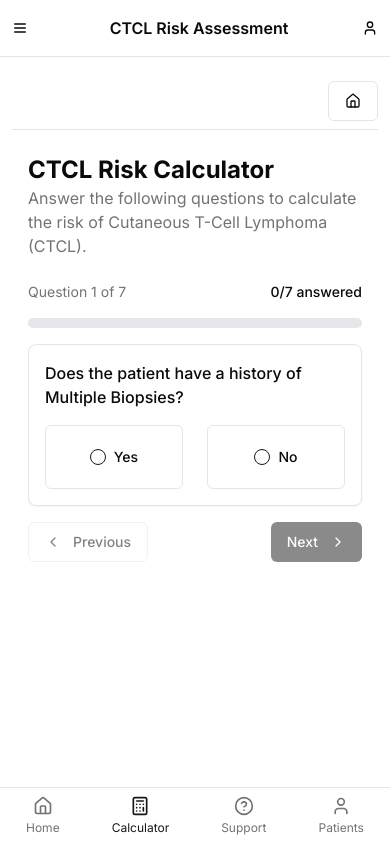
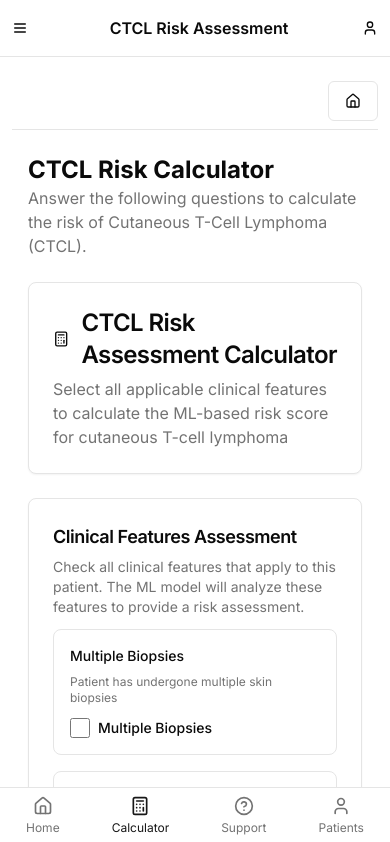
Before and after one commit to ys3661/ctcl_model-cc, a Next.js app: page /calculator in a window 390 px wide. Shown: the top 842 px of the page. Built offline with nearby package versions, Linux system fonts and the light colour scheme.

Commit message:
feat: unify RiskCalculator for desktop and mobile
Remove conditional rendering and use RiskCalculator on all devices.

Co-authored-by: null <213476452+ys3661@users.noreply.github.com>

```diff
--- a/app/calculator/mobile-page.tsx
+++ b/app/calculator/mobile-page.tsx
@@ -1,7 +1,6 @@
 "use client"
 
 import { useEffect, useState } from "react"
-import MobileRiskCalculator from "@/components/mobile/mobile-risk-calculator"
 import { useMediaQuery } from "@/hooks/use-media-query"
 import RiskCalculator from "@/components/risk-calculator"
 
@@ -42,7 +41,7 @@ export default function MobileCalculatorPage() {
           </p>
         </div>
 
-        {isMobile ? <MobileRiskCalculator /> : <RiskCalculator />}
+        <RiskCalculator />
       </div>
     </div>
   )
```
